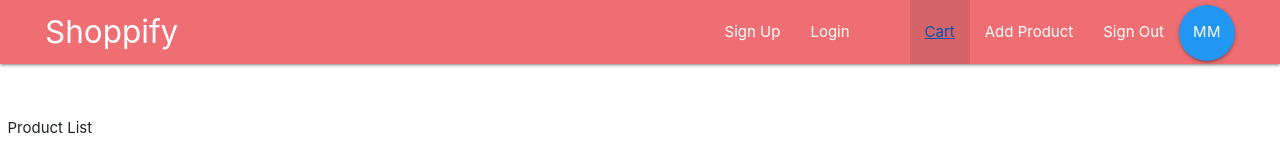
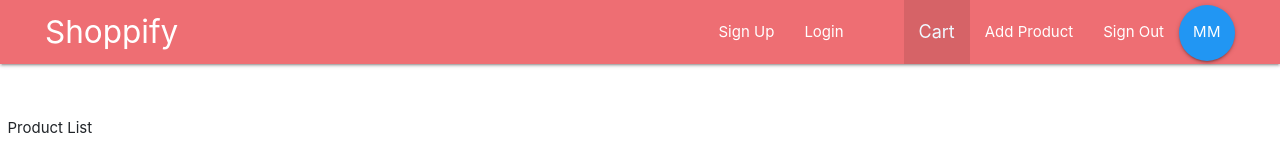
Before and after one commit to Gulsonmahesh/capstone-react, a React (Create React App) app: page / in a window 1280 px wide. In both pictures the pointer is over the link "Cart". Shown: the top 160 px of the page. Built offline with nearby package versions, Linux system fonts and the light colour scheme; the HTML template or start-up script is replaced by a standard one.

Commit message:
Css Update
Global Css Update

```diff
--- a/src/App.css
+++ b/src/App.css
@@ -5,3 +5,16 @@
     left: 5% !important;
   }
 }
+
+*:focus {
+  border: none !important;
+  outline: none;
+}
+nav ul a:hover {
+  font-size: larger;
+  color: aliceblue;
+  text-decoration: none !important;
+}
+nav ul a:focus {
+  font-size: larger;
+}
```
Also changed, not shown: public/manifest.json.
